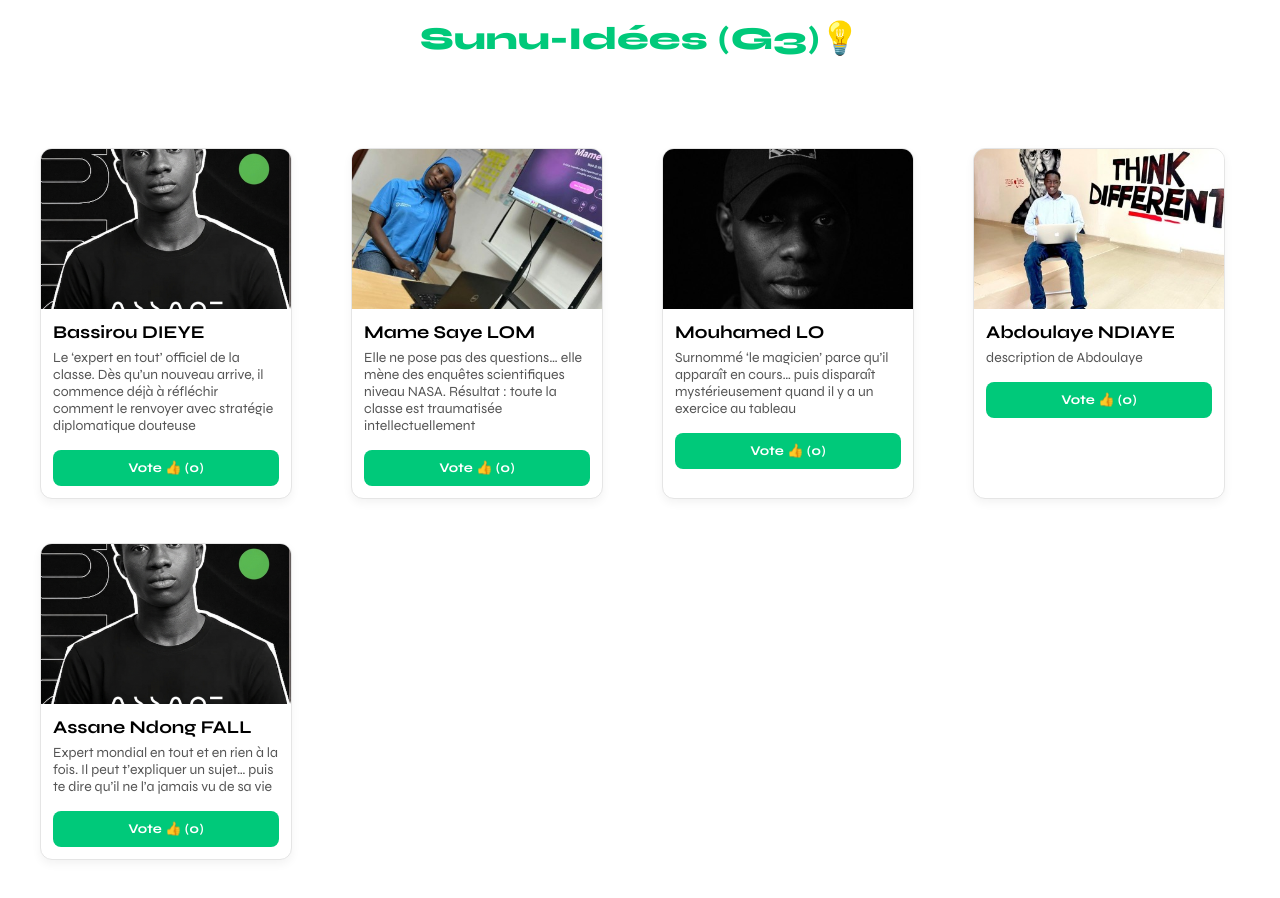
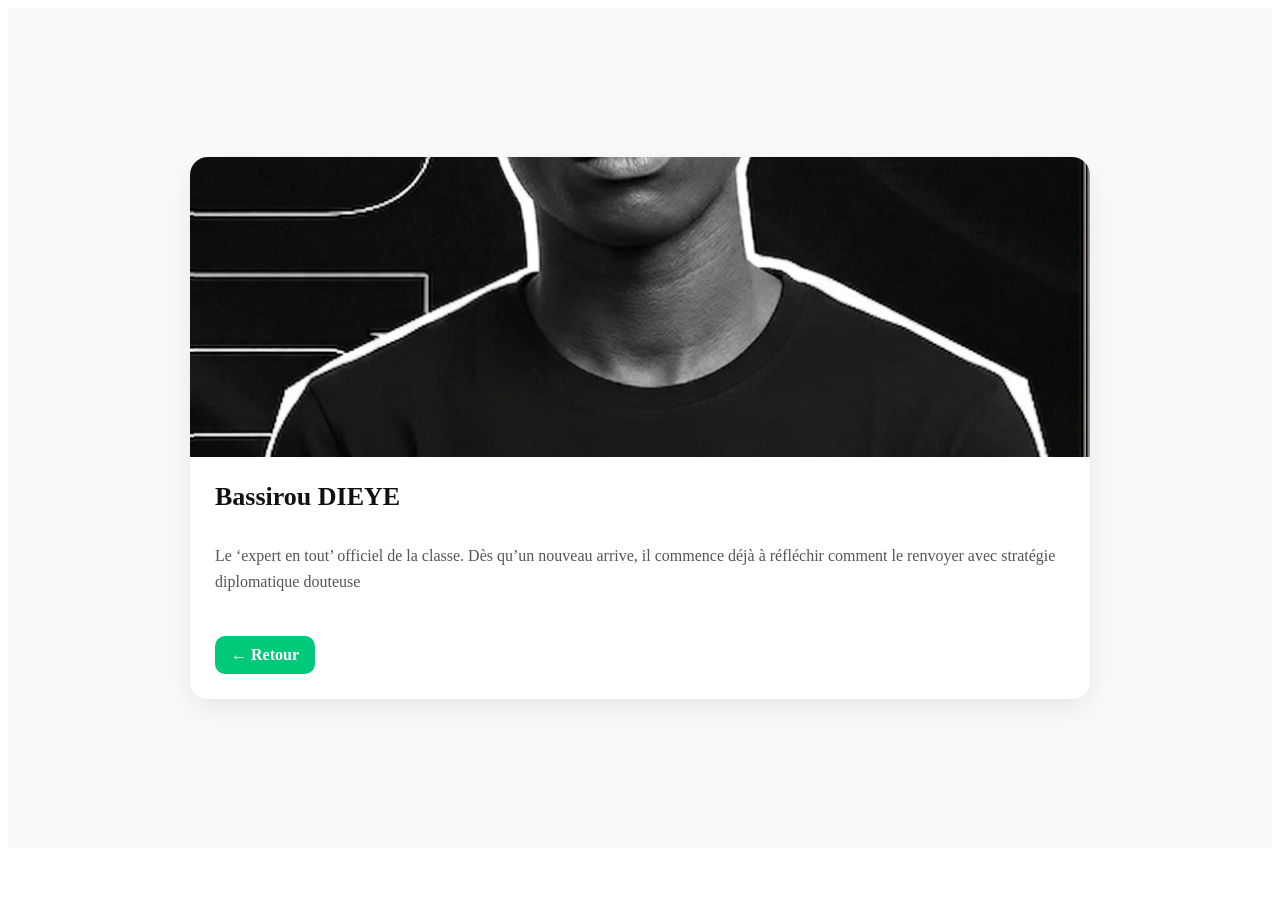
Before and after one commit to anf692/Sunu-idees-react, a React (Vite) app: page /detail/1 in a window 1280 px wide. After the commit the page ends 856 px from the top, so only its background shows below. Built offline with nearby package versions, Linux system fonts and the light colour scheme.

Commit message:
Ajoute du detail pour chaque idee et installation de react-router-dom

```diff
--- a/package.json
+++ b/package.json
@@ -11,7 +11,8 @@
   },
   "dependencies": {
     "react": "^19.2.6",
-    "react-dom": "^19.2.6"
+    "react-dom": "^19.2.6",
+    "react-router-dom": "^7.17.0"
   },
   "devDependencies": {
     "@eslint/js": "^10.0.1",
--- a/src/App.jsx
+++ b/src/App.jsx
@@ -1,63 +1,7 @@
-import CardIdee from "./composants/CardIdee"
-import Assane from "./assets/Assane.png"
-import laye from "./assets/laye.jpeg"
-import meth from "./assets/meth.jpeg"
-import mame from "./assets/mame.jpeg"
-import "./App.css"
-
-
-const idees = [
-  {
-    id: 1,
-    image: Assane,
-    titre: "Bassirou DIEYE",
-    description: "Le ‘expert en tout’ officiel de la classe. Dès qu’un nouveau arrive, il commence déjà à réfléchir comment le renvoyer avec stratégie diplomatique douteuse"
-  },
-  {
-    id: 2,
-    image: mame,
-    titre: "Mame Saye LOM",
-    description: "Elle ne pose pas des questions… elle mène des enquêtes scientifiques niveau NASA. Résultat : toute la classe est traumatisée intellectuellement"
-  },
-  {
-    id: 3,
-    image: meth,
-    titre: "Mouhamed LO",
-    description: "Surnommé ‘le magicien’ parce qu’il apparaît en cours… puis disparaît mystérieusement quand il y a un exercice au tableau "
-  },
-  {
-    id: 4,
-    image: laye,
-    titre: "Abdoulaye NDIAYE",
-    description: "description de Abdoulaye"
-  },
-  {
-    id: 5,
-    image: Assane,
-    titre: "Assane Ndong FALL",
-    description: "Expert mondial en tout et en rien à la fois. Il peut t’expliquer un sujet… puis te dire qu’il ne l’a jamais vu de sa vie"
-  },
-];
+import Router from "./routes/Router";
 
 function App() {
-
-  return (
-    <div>
-      <h1 className="title">Sunu-Idées (G3)💡</h1>
-      <div className="parent">
-        {idees.map((i)=>(
-          <CardIdee
-          key={i.id}
-          id= {i.id}
-          titre={i.titre}
-          image= {i.image}
-          description={i.description}
-          />
-        ))}
-      </div>
-
-    </div>
-  )
+  return <Router />;
 }
 
-export default App
+export default App;
--- /dev/null
+++ b/src/composants/CardDetails.jsx
@@ -0,0 +1,38 @@
+import { useParams, Link } from "react-router-dom";
+import { idees } from "../data/data";
+import "./css/CardDetail.css";
+
+function CardDetail() {
+  const { id } = useParams();
+
+  const idee = idees.find((i) => i.id === parseInt(id));
+
+  if (!idee) {
+    return <p>Idée non trouvée</p>;
+  }
+
+  return (
+    <div className="detail-container">
+
+      <div className="detail-card">
+
+        <div className="detail-image">
+          <img src={idee.image} alt={idee.titre} />
+        </div>
+
+        <div className="detail-content">
+          <h1>{idee.titre}</h1>
+          <p>{idee.description}</p>
+
+          <Link to="/" className="back-btn">
+            ← Retour
+          </Link>
+        </div>
+
+      </div>
+
+    </div>
+  );
+}
+
+export default CardDetail;
--- a/src/composants/CardIdee.css
+++ /dev/null
@@ -1,69 +0,0 @@
-@import url('https://fonts.googleapis.com/css2?family=Syne:wght@400;700;800&family=DM+Sans:wght@400;500&display=swap');
-
-.card {
-  width: 250px;
-  background: white;
-  border-radius: 12px;
-  border: 1px solid #e5e5e5;
-  overflow: hidden;
-  margin: 12px;
-  box-shadow: 0 4px 10px rgba(0, 0, 0, 0.05);
-  display: flex;
-  flex-direction: column;
-  transition: transform 0.2s ease, box-shadow 0.2s ease;
-}
-
-.card:hover {
-  transform: translateY(-5px);
-  box-shadow: 0 8px 20px rgba(0, 0, 0, 0.1);
-}
-
-/* IMAGE */
-.card img {
-  width: 100%;
-  height: 160px;
-  object-fit: cover;
-  background: #ddd;
-}
-
-/* CONTENU */
-.card-content {
-  padding: 12px;
-  display: flex;
-  flex-direction: column;
-  gap: 6px;
-}
-
-/* TITRE */
-.card h2 {
-  font-size: 18px;
-  margin: 0;
-  font-weight: bold;
-  font-family: 'Syne', sans-serif;
-}
-
-/* DESCRIPTION */
-.card p {
-  font-size: 14px;
-  color: #555;
-  margin: 0;
-    font-family: 'Syne', sans-serif;
-}
-
-/* BUTTON */
-.card button {
-  margin-top: 10px;
-  padding: 10px;
-  border: none;
-  border-radius: 8px;
-  cursor: pointer;
-  background: #00c97a;
-  color: white;
-  font-weight: bold;
-  transition: background 0.2s ease;
-  font-family: 'Syne', sans-serif;
-}
-
-.card button:hover {
-  background: #1ad98d;;
-}
--- a/src/composants/CardIdee.jsx
+++ b/src/composants/CardIdee.jsx
@@ -1,29 +1,34 @@
 import { useState } from "react";
-import "./CardIdee.css";
+import "./css/CardIdee.css";
+import { idees } from "../data/data";
+import CardItem from "./CardItem";
 
 
 
-function CardIdee({image, titre, description}){
-
-    const [vote, setVote]= useState(0)
-
-    function Comptevote(){
-        setVote(vote + 1)
-    }
+function CardIdee(){
 
     return(
-        <div className="card">
-            <img src={image} alt="" />
 
-            <div className="card-content">
-                <h2>{titre}</h2>
-                <p>{description}</p>
+        <div>
 
-                <button onClick={Comptevote}>
-                Vote 👍 ({vote})
-                </button>
+            <h2 className="title">Sunu-Idee (G3)👑</h2>
+
+            <div className="parent">
+
+                {idees.map((i)=>(
+                    <CardItem
+                    key={i.id}
+                    id={i.id}
+                    titre={i.titre}
+                    description={i.description}
+                    image={i.image}
+                    />
+                ))}
+
             </div>
+
         </div>
+
     )
 }
 
--- /dev/null
+++ b/src/composants/CardItem.jsx
@@ -0,0 +1,41 @@
+import { useState } from "react";
+import "./css/CardItem.css";
+import { Link } from "react-router-dom";
+
+
+
+function CardItem({image,titre,description,id}){
+
+    const [vote, setVote]= useState(0)
+
+    function Comptevote(){
+        setVote(vote + 1)
+    }
+
+    return(
+        <div className="card">
+
+            <div className="card-image">
+                <img src={image} alt={titre} />
+            </div>
+
+            <div className="card-content">
+                <h2>{titre}</h2>
+                <p>{description}</p>
+
+                <div className="card-actions">
+                    <button onClick={Comptevote}>
+                        👍 {vote}
+                    </button>
+
+                    <Link to={`/detail/${id}`}>
+                        Détail
+                    </Link>
+                </div>
+            </div>
+
+        </div>
+    )
+}
+
+export default CardItem;
--- /dev/null
+++ b/src/composants/css/CardDetail.css
@@ -0,0 +1,76 @@
+/* CONTAINER GLOBAL */
+.detail-container {
+  min-height: 100vh;
+  display: flex;
+  justify-content: center;
+  align-items: center;
+  background: #f9fafb;
+  padding: 20px;
+}
+
+/* CARD */
+.detail-card {
+  max-width: 900px;
+  width: 100%;
+  background: white;
+  border-radius: 18px;
+  overflow: hidden;
+  box-shadow: 0 10px 30px rgba(0,0,0,0.08);
+  display: flex;
+  flex-direction: column;
+}
+
+/* IMAGE */
+.detail-image {
+  width: 100%;
+  height: 300px;
+  overflow: hidden;
+  object-fit: cover;
+}
+
+.detail-image img {
+  width: 100%;
+  height: 100%;
+  object-fit: cover;
+}
+
+/* CONTENU */
+.detail-content {
+  padding: 25px;
+  display: flex;
+  flex-direction: column;
+  gap: 15px;
+}
+
+/* TITRE */
+.detail-content h1 {
+  margin: 0;
+  font-size: 26px;
+  font-weight: bold;
+  color: #111;
+}
+
+/* TEXTE */
+.detail-content p {
+  font-size: 16px;
+  color: #555;
+  line-height: 1.6;
+}
+
+/* BOUTON RETOUR */
+.back-btn {
+  align-self: flex-start;
+  margin-top: 10px;
+  padding: 10px 16px;
+  background: #00c97a;
+  color: white;
+  text-decoration: none;
+  border-radius: 10px;
+  font-weight: 600;
+  transition: all 0.2s ease;
+}
+
+.back-btn:hover {
+  background: #00a86b;
+  transform: translateY(-2px);
+}
--- /dev/null
+++ b/src/composants/css/CardItem.css
@@ -0,0 +1,96 @@
+@import url('https://fonts.googleapis.com/css2?family=Syne:wght@400;700;800&family=DM+Sans:wght@400;500&display=swap');
+
+.card {
+  width: 260px;
+  background: white;
+  border-radius: 16px;
+  border: 1px solid #f0f0f0;
+  overflow: hidden;
+  margin: 12px;
+  box-shadow: 0 6px 18px rgba(0, 0, 0, 0.06);
+  display: flex;
+  flex-direction: column;
+  transition: all 0.25s ease;
+  font-family: 'DM Sans', sans-serif;
+}
+
+.card:hover {
+  transform: translateY(-6px) scale(1.01);
+  box-shadow: 0 12px 28px rgba(0, 0, 0, 0.12);
+}
+
+/* IMAGE */
+.card img {
+  width: 100%;
+  height: 170px;
+  object-fit: cover;
+}
+
+/* CONTENU */
+.card-content {
+  padding: 16px;
+  display: flex;
+  flex-direction: column;
+  gap: 10px;
+}
+
+/* TITRE */
+.card h2 {
+  font-size: 18px;
+  margin: 0;
+  font-weight: 700;
+  font-family: 'Syne', sans-serif;
+  color: #111;
+}
+
+/* DESCRIPTION */
+.card p {
+  font-size: 14px;
+  color: #666;
+  margin: 0;
+  line-height: 1.4;
+}
+
+/* BOUTONS CONTAINER */
+.card-actions {
+  display: flex;
+  gap: 10px;
+  margin-top: 12px;
+}
+
+/* BUTTON PRINCIPAL */
+.card button {
+  flex: 1;
+  padding: 10px;
+  border: none;
+  border-radius: 10px;
+  cursor: pointer;
+  background: linear-gradient(135deg, #00c97a, #00a86b);
+  color: white;
+  font-weight: 600;
+  transition: all 0.2s ease;
+}
+
+.card button:hover {
+  transform: scale(1.05);
+  background: linear-gradient(135deg, #00d884, #00b874);
+}
+
+/* LIEN STYLE BOUTON */
+.card a {
+  flex: 1;
+  text-align: center;
+  padding: 10px;
+  border-radius: 10px;
+  text-decoration: none;
+  font-size: 14px;
+  font-weight: 500;
+  background: #f5f5f5;
+  color: #333;
+  transition: all 0.2s ease;
+}
+
+.card a:hover {
+  background: #eaeaea;
+  transform: scale(1.05);
+}
--- /dev/null
+++ b/src/data/data.jsx
@@ -0,0 +1,40 @@
+import Assane from "../assets/Assane.png"
+import laye from "../assets/laye.jpeg"
+import meth from "../assets/meth.jpeg"
+import mame from "../assets/mame.jpeg"
+
+
+
+export const idees = [
+
+  {
+    id: 1,
+    image: Assane,
+    titre: "Bassirou DIEYE",
+    description: "Le ‘expert en tout’ officiel de la classe. Dès qu’un nouveau arrive, il commence déjà à réfléchir comment le renvoyer avec stratégie diplomatique douteuse"
+  },
+  {
+    id: 2,
+    image: mame,
+    titre: "Mame Saye LOM",
+    description: "Elle ne pose pas des questions… elle mène des enquêtes scientifiques niveau NASA. Résultat : toute la classe est traumatisée intellectuellement"
+  },
+  {
+    id: 3,
+    image: meth,
+    titre: "Mouhamed LO",
+    description: "Surnommé ‘le magicien’ parce qu’il apparaît en cours… puis disparaît mystérieusement quand il y a un exercice au tableau "
+  },
+  {
+    id: 4,
+    image: laye,
+    titre: "Abdoulaye NDIAYE",
+    description: "description de Abdoulaye"
+  },
+  {
+    id: 5,
+    image: Assane,
+    titre: "Assane Ndong FALL",
+    description: "Expert mondial en tout et en rien à la fois. Il peut t’expliquer un sujet… puis te dire qu’il ne l’a jamais vu de sa vie"
+  },
+];
--- /dev/null
+++ b/src/routes/Router.jsx
@@ -0,0 +1,16 @@
+import { BrowserRouter, Routes, Route } from "react-router-dom";
+import CardIdee from "../composants/CardIdee";
+import CardDetail from "../composants/CardDetails";
+
+function Router() {
+  return (
+    <BrowserRouter>
+      <Routes>
+        <Route path="/" element={<CardIdee />} />
+        <Route path="/detail/:id" element={<CardDetail />} />
+      </Routes>
+    </BrowserRouter>
+  );
+}
+
+export default Router;
```
Also changed, not shown: src/composants/css/CardIdee.css (renamed from src/App.css), 1 other file (tests, documents, lock files or other folders).
